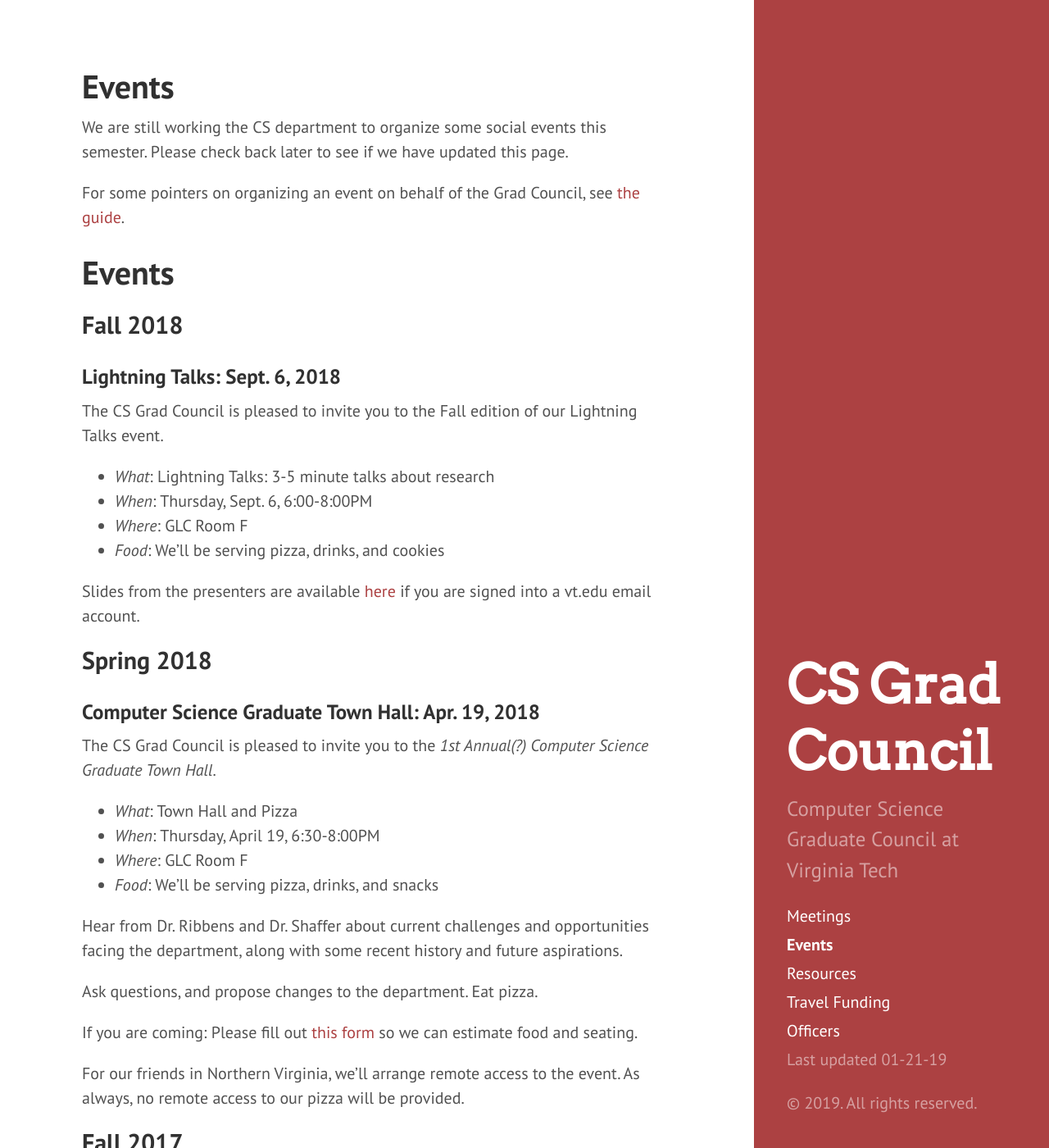
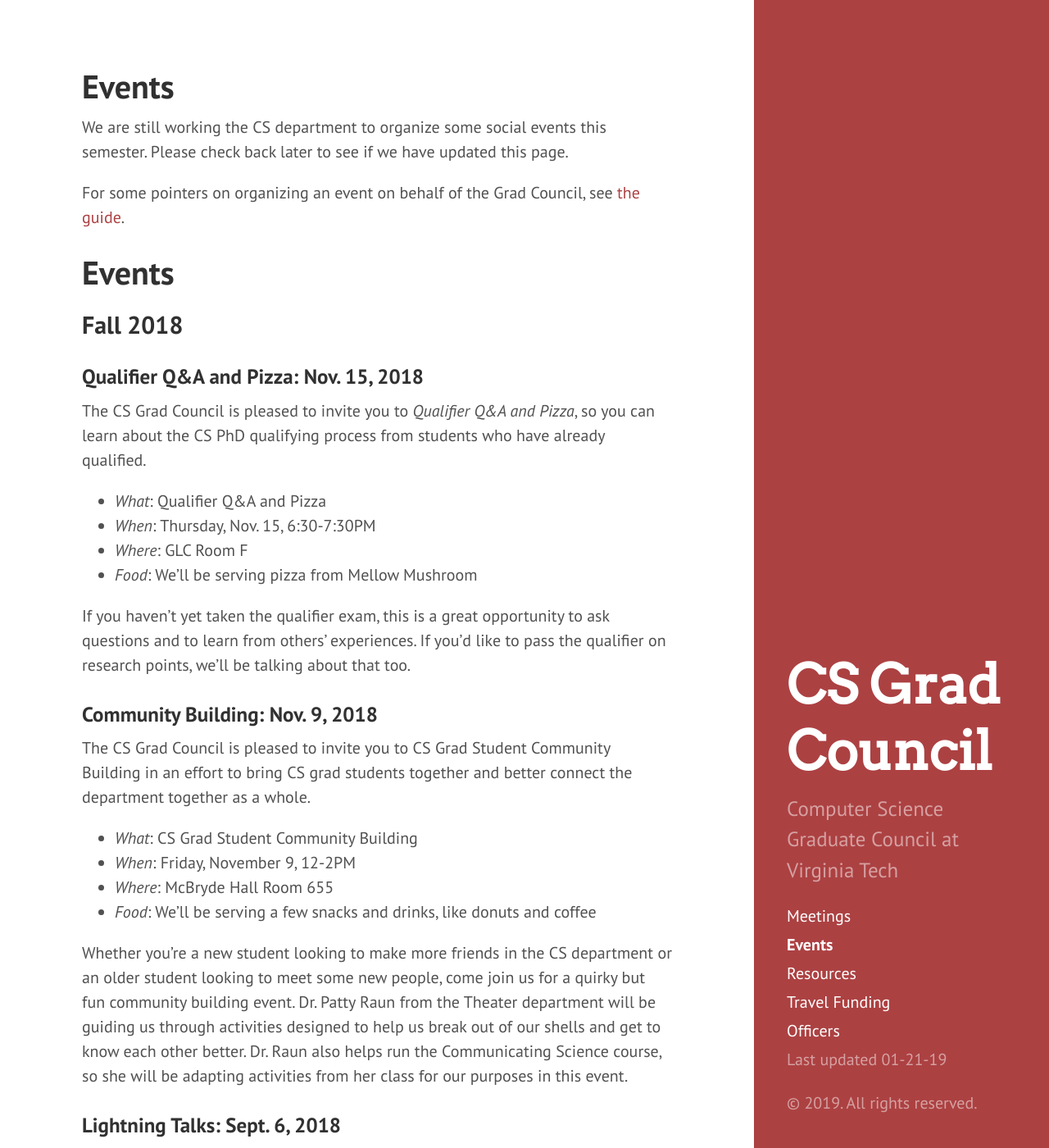
Before and after one commit to CSGraduateCouncil-VirginiaTech/csgc-website, a Jekyll site: the page built from csgc-jekyll-src/events.md, in a window 1280 px wide and 1400 px high. Shown: the whole window at 82% size. Built offline with Jekyll 4.4.1, drawn with Linux system fonts in a browser that asks for light colours.

Commit message:
events: fall 2018 events (QQ&A, Comm Building)

```diff
--- a/csgc-jekyll-src/events.md
+++ b/csgc-jekyll-src/events.md
@@ -11,6 +11,29 @@
 # Events
 
 ## Fall 2018
+
+### Qualifier Q&A and Pizza: Nov. 15, 2018
+
+The CS Grad Council is pleased to invite you to *Qualifier Q&A and Pizza*, so you can learn about the CS PhD qualifying process from students who have already qualified.
+
+- *What*: Qualifier Q&A and Pizza
+- *When*: Thursday, Nov. 15, 6:30-7:30PM
+- *Where*: GLC Room F
+- *Food*: We'll be serving pizza from Mellow Mushroom
+
+If you haven't yet taken the qualifier exam, this is a great opportunity to ask questions and to learn from others' experiences.
+If you'd like to pass the qualifier on research points, we'll be talking about that too.
+
+### Community Building: Nov. 9, 2018
+
+The CS Grad Council is pleased to invite you to CS Grad Student Community Building in an effort to bring CS grad students together and better connect the department together as a whole.
+
+- *What*: CS Grad Student Community Building
+- *When*: Friday, November 9, 12-2PM
+- *Where*: McBryde Hall Room 655
+- *Food*: We’ll be serving a few snacks and drinks, like donuts and coffee
+
+Whether you’re a new student looking to make more friends in the CS department or an older student looking to meet some new people, come join us for a quirky but fun community building event. Dr. Patty Raun from the Theater department will be guiding us through activities designed to help us break out of our shells and get to know each other better. Dr. Raun also helps run the Communicating Science course, so she will be adapting activities from her class for our purposes in this event.
 
 ### Lightning Talks: Sept. 6, 2018
 
```
